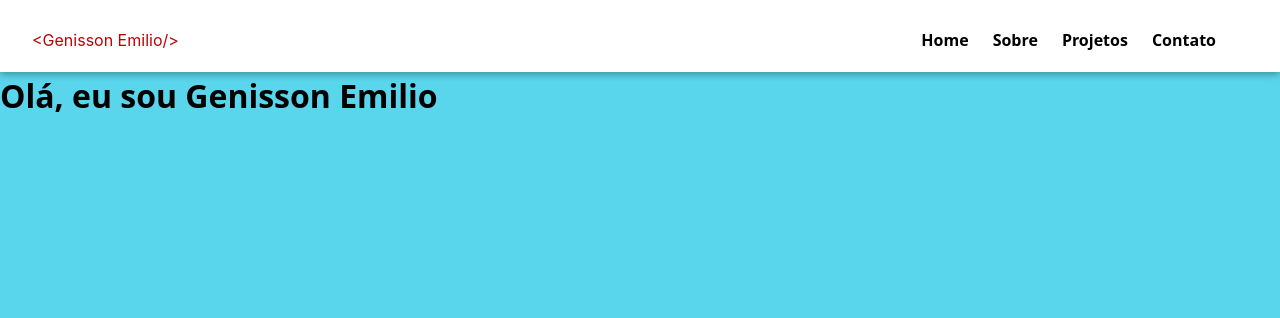
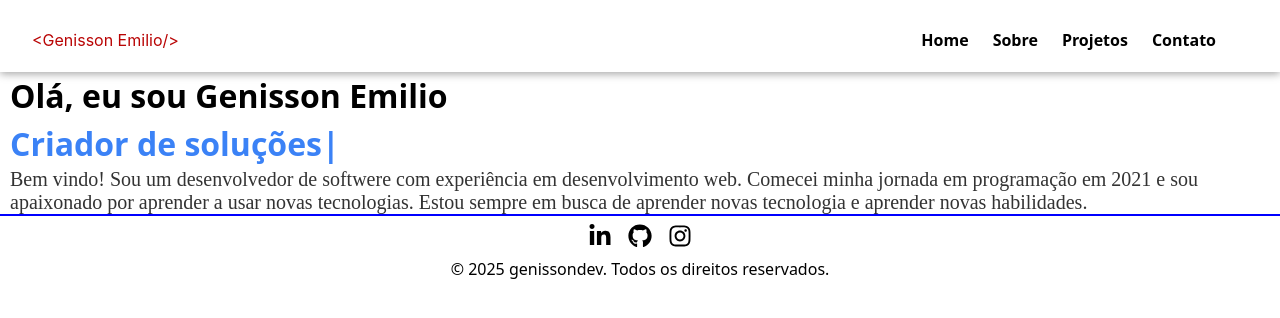
Before and after one commit to GenissonEmilio/Portifolio, a React app in the folder portifolio/: page / in a window 1280 px wide. Shown: the top 318 px of the page. Built offline with nearby package versions, Linux system fonts and the light colour scheme; the HTML template or start-up script is replaced by a standard one.

Commit message:
add footer

```diff
--- a/portifolio/index.css
+++ b/portifolio/index.css
@@ -1,3 +1,5 @@
+@import url('https://fonts.googleapis.com/css2?family=Arvo:ital,wght@0,400;0,700;1,400;1,700&display=swap');
+
 :root {
   font-family: system-ui, Avenir, Helvetica, Arial, sans-serif;
   line-height: 1.5;
@@ -5,7 +7,7 @@
 
   color-scheme: light dark;
   color: rgba(255, 255, 255, 0.87);
-  background-color: rgb(90, 214, 236);
+  background-color: white;
 
   font-synthesis: none;
   text-rendering: optimizeLegibility;
--- a/portifolio/package.json
+++ b/portifolio/package.json
@@ -13,7 +13,8 @@
     "react": "^19.0.0",
     "react-dom": "^19.0.0",
     "react-icons": "^5.5.0",
-    "react-router-dom": "^7.5.0"
+    "react-router-dom": "^7.5.0",
+    "react-type-animation": "^3.2.0"
   },
   "devDependencies": {
     "@eslint/js": "^9.21.0",
--- a/portifolio/src/App.tsx
+++ b/portifolio/src/App.tsx
@@ -3,6 +3,7 @@ import React from 'react';
 import Home from './pages/Home';
 import Header from './components/layout/Header/Header';
 import './App.css';
+import Footer from './components/layout/Footer/Footer';
 
 const App: React.FC = () => {
 
@@ -13,6 +14,8 @@ const App: React.FC = () => {
       <Routes>
         <Route path='/' element={<Home />} />
       </Routes>
+
+      <Footer />
     </Router>
   )
 }
--- /dev/null
+++ b/portifolio/src/components/layout/Footer/Footer.module.css
@@ -0,0 +1,30 @@
+.footer {
+    display: flex;
+    justify-content: center;
+    align-items: center;
+    flex-direction: column;
+    border-top: 2px solid blue;
+}
+
+.icons {
+    display: flex;
+    gap: 1rem;
+    padding-top: 5px;
+}
+
+.footer a {
+    font-size: 1.5rem;
+    text-decoration: none;
+    color: inherit;
+    transition: transform 0.2s ease;
+}
+
+.footer a:hover {
+    transform: scale(1.2);
+    color: #0070f3;
+}
+
+a {
+    text-decoration: none;
+    color: inherit;
+}
--- /dev/null
+++ b/portifolio/src/components/layout/Footer/Footer.tsx
@@ -0,0 +1,23 @@
+import React from "react";
+import styles from './Footer.module.css';
+import { FaGithub, FaLinkedinIn, FaInstagram } from "react-icons/fa";
+
+
+const Footer: React.FC = () => {
+
+    return (
+        <div className={styles.footer}>
+            <div className={styles.icons}>
+                <a href="https://www.linkedin.com/in/genisson-emilio"><FaLinkedinIn /></a>
+                <a href="https://github.com/GenissonEmilio"><FaGithub /></a>
+                <a href="https://www.instagram.com/genisson.emilio"><FaInstagram /></a>
+            </div>
+            <div>
+                <p>&copy; 2025 genissondev. Todos os direitos reservados.</p>
+            </div>
+
+        </div>
+    )
+}
+
+export default Footer;
--- a/portifolio/src/pages/Home.tsx
+++ b/portifolio/src/pages/Home.tsx
@@ -1,10 +1,37 @@
 import React from "react";
+import { TypeAnimation } from "react-type-animation";
 
 const Home: React.FC = () => {
 
     return (
-        <div>
-            <h1>Olá, eu sou Genisson Emilio</h1>
+        <div style={{ paddingLeft: '10px'}}>
+            <h1 style={{ fontSize: '2rem' }}>
+                Olá, eu sou Genisson Emilio
+
+            </h1>
+            <TypeAnimation
+                    sequence={[
+                        'Desenvolvedor Full-Stack',
+                        1000,
+                        '',
+                        500,
+                        'Criador de soluções em softwere',
+                        1000,
+                        '',
+                        500,
+                        'Apaixonado por tecnologia',
+                        1000,
+                        '',
+                        500
+                    ]}
+                    wrapper="h1"
+                    cursor={true}
+                    repeat={Infinity}
+                    style={{ fontSize: '2rem', display: 'inline-block', color: '#3B82F6' }}
+                />
+                <p style={{ font: '20px Arvo serif', fontWeight: '400', fontStyle: 'normal', color: '#333333'}}>
+                    Bem vindo! Sou um desenvolvedor de softwere com experiência em desenvolvimento web. Comecei minha jornada em programação em 2021 e sou apaixonado por aprender a usar novas tecnologias. Estou sempre em busca de aprender novas tecnologia e aprender novas habilidades.
+                </p>
         </div>
     )
 }
```
Also changed, not shown: 1 other file (tests, documents, lock files or other folders).
